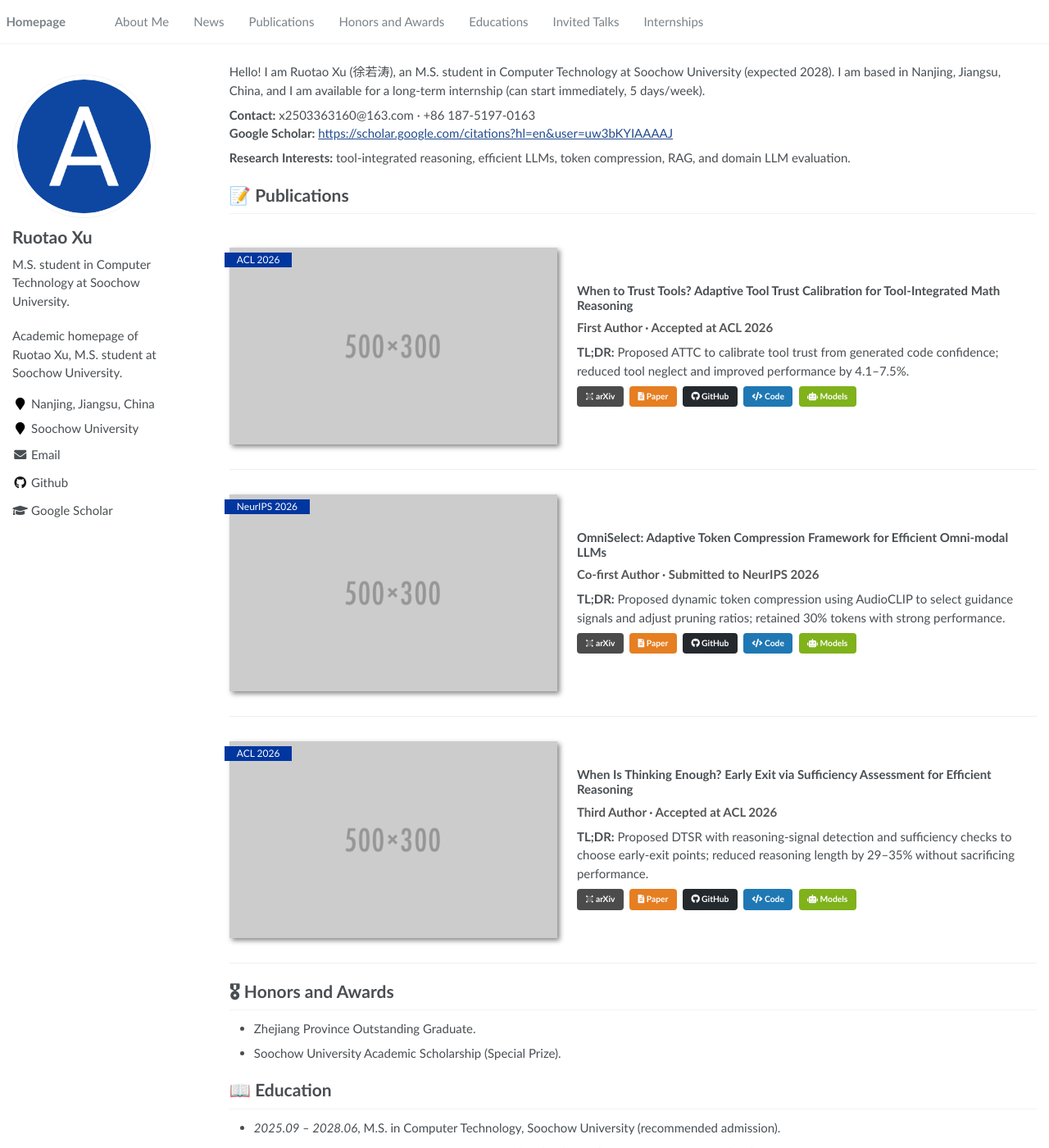
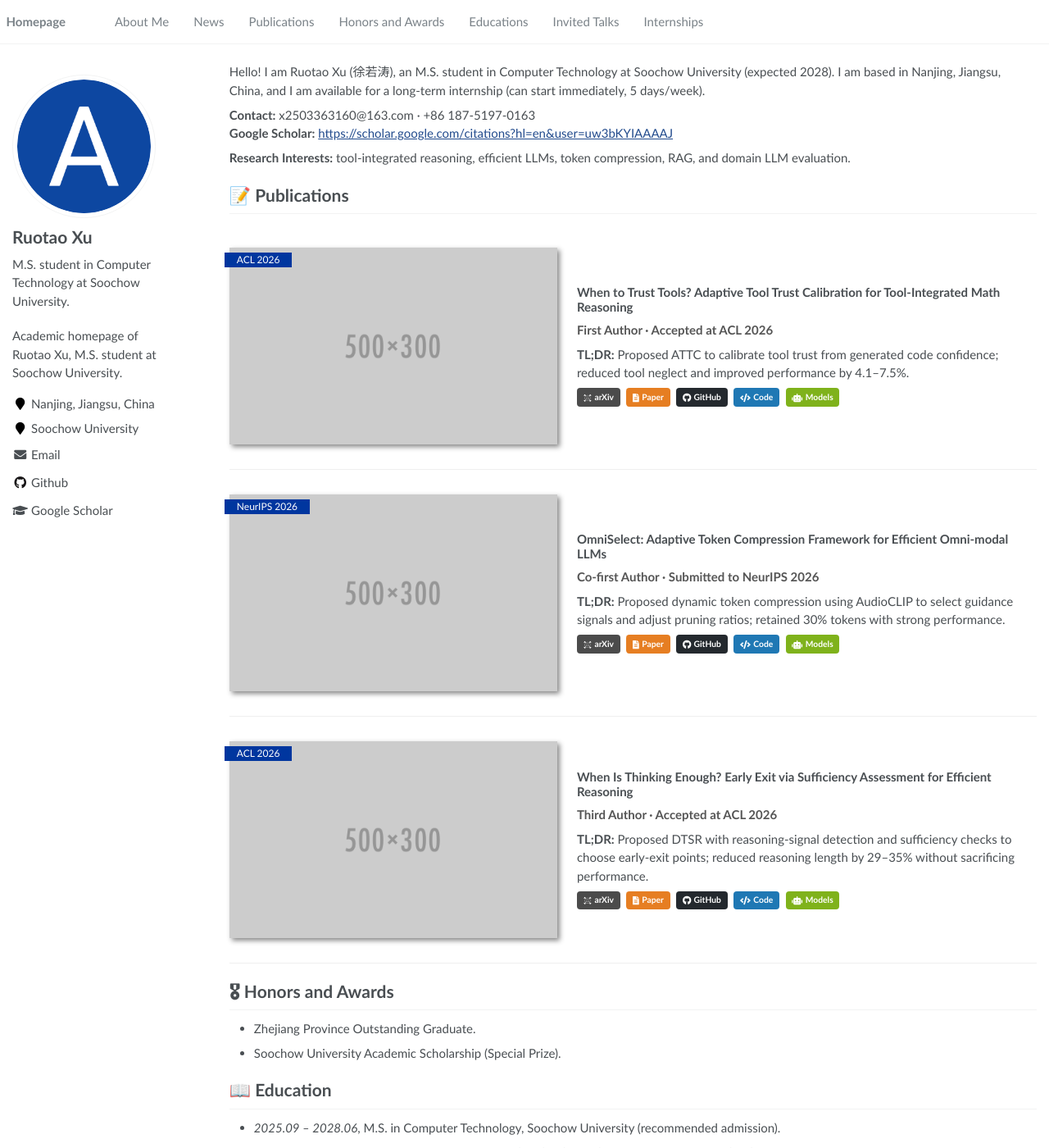
Before and after one commit to 00Dreamer00/00Dreamer00.github.io, a Jekyll site: the page built from _pages/about.md, in a window 1280 px wide and 1400 px high. Shown: the whole window at 82% size. Built offline with Jekyll 4.4.1, drawn with Linux system fonts in a browser that asks for light colours; some web fonts are replaced.

Commit message:
Refine publication tags
Agent-Logs-Url: https://github.com/00Dreamer00/00Dreamer00.github.io/sessions/32b58902-2303-4c9e-bed5-9714951b64a5

Co-authored-by: 00Dreamer00 <115709005+00Dreamer00@users.noreply.github.com>

```diff
--- a/_pages/about.md
+++ b/_pages/about.md
@@ -35,11 +35,11 @@ Hello! I am Ruotao Xu (徐若涛), an M.S. student in Computer Technology at Soo
     <p class="paper-box-authors">First Author · Accepted at ACL 2026</p>
     <p><strong>TL;DR:</strong> Proposed ATTC to calibrate tool trust from generated code confidence; reduced tool neglect and improved performance by 4.1–7.5%.</p>
     <div class="paper-box-links">
-      <span class="btn btn--small btn--arxiv"><i class="ai ai-arxiv"></i> arXiv</span>
-      <span class="btn btn--small btn--paper"><i class="fas fa-file-alt"></i> Paper</span>
-      <span class="btn btn--small btn--github"><i class="fab fa-github"></i> GitHub</span>
-      <span class="btn btn--small btn--code"><i class="fas fa-code"></i> Code</span>
-      <span class="btn btn--small btn--models"><i class="fas fa-robot"></i> Models</span>
+      <span class="paper-tag paper-tag--arxiv"><i class="ai ai-arxiv"></i> arXiv</span>
+      <span class="paper-tag paper-tag--paper"><i class="fas fa-file-alt"></i> Paper</span>
+      <span class="paper-tag paper-tag--github"><i class="fab fa-github"></i> GitHub</span>
+      <span class="paper-tag paper-tag--code"><i class="fas fa-code"></i> Code</span>
+      <span class="paper-tag paper-tag--models"><i class="fas fa-robot"></i> Models</span>
     </div>
   </div>
 </div>
@@ -54,11 +54,11 @@ Hello! I am Ruotao Xu (徐若涛), an M.S. student in Computer Technology at Soo
     <p class="paper-box-authors">Co-first Author · Submitted to NeurIPS 2026</p>
     <p><strong>TL;DR:</strong> Proposed dynamic token compression using AudioCLIP to select guidance signals and adjust pruning ratios; retained 30% tokens with strong performance.</p>
     <div class="paper-box-links">
-      <span class="btn btn--small btn--arxiv"><i class="ai ai-arxiv"></i> arXiv</span>
-      <span class="btn btn--small btn--paper"><i class="fas fa-file-alt"></i> Paper</span>
-      <span class="btn btn--small btn--github"><i class="fab fa-github"></i> GitHub</span>
-      <span class="btn btn--small btn--code"><i class="fas fa-code"></i> Code</span>
-      <span class="btn btn--small btn--models"><i class="fas fa-robot"></i> Models</span>
+      <span class="paper-tag paper-tag--arxiv"><i class="ai ai-arxiv"></i> arXiv</span>
+      <span class="paper-tag paper-tag--paper"><i class="fas fa-file-alt"></i> Paper</span>
+      <span class="paper-tag paper-tag--github"><i class="fab fa-github"></i> GitHub</span>
+      <span class="paper-tag paper-tag--code"><i class="fas fa-code"></i> Code</span>
+      <span class="paper-tag paper-tag--models"><i class="fas fa-robot"></i> Models</span>
     </div>
   </div>
 </div>
@@ -73,11 +73,11 @@ Hello! I am Ruotao Xu (徐若涛), an M.S. student in Computer Technology at Soo
     <p class="paper-box-authors">Third Author · Accepted at ACL 2026</p>
     <p><strong>TL;DR:</strong> Proposed DTSR with reasoning-signal detection and sufficiency checks to choose early-exit points; reduced reasoning length by 29–35% without sacrificing performance.</p>
     <div class="paper-box-links">
-      <span class="btn btn--small btn--arxiv"><i class="ai ai-arxiv"></i> arXiv</span>
-      <span class="btn btn--small btn--paper"><i class="fas fa-file-alt"></i> Paper</span>
-      <span class="btn btn--small btn--github"><i class="fab fa-github"></i> GitHub</span>
-      <span class="btn btn--small btn--code"><i class="fas fa-code"></i> Code</span>
-      <span class="btn btn--small btn--models"><i class="fas fa-robot"></i> Models</span>
+      <span class="paper-tag paper-tag--arxiv"><i class="ai ai-arxiv"></i> arXiv</span>
+      <span class="paper-tag paper-tag--paper"><i class="fas fa-file-alt"></i> Paper</span>
+      <span class="paper-tag paper-tag--github"><i class="fab fa-github"></i> GitHub</span>
+      <span class="paper-tag paper-tag--code"><i class="fas fa-code"></i> Code</span>
+      <span class="paper-tag paper-tag--models"><i class="fas fa-robot"></i> Models</span>
     </div>
   </div>
 </div>
--- a/assets/css/main.scss
+++ b/assets/css/main.scss
@@ -55,7 +55,7 @@
         display: flex;
         width: 100%;
         order: 2;
-        position: relative;
+        position: relative; // enables the badge overlay positioning
         img {
             max-width: 400px;
             box-shadow: 3px 3px 6px #888;
@@ -101,29 +101,37 @@
     flex-wrap: wrap;
     gap: 0.5em;
     margin-top: 0.5em;
-
-    .btn {
-        text-decoration: none !important;
-    }
 }
 
-.btn--arxiv {
+.paper-tag {
+    display: inline-flex;
+    align-items: center;
+    gap: 0.35em;
+    padding: 0.35em 0.75em;
+    border-radius: $border-radius;
+    font-size: $type-size-7;
+    font-weight: 600;
+    color: #fff;
+    cursor: default;
+}
+
+.paper-tag--arxiv {
     background-color: #4b4b4b;
 }
 
-.btn--paper {
+.paper-tag--paper {
     background-color: #e67e22;
 }
 
-.btn--github {
+.paper-tag--github {
     background-color: #24292e;
 }
 
-.btn--code {
+.paper-tag--code {
     background-color: #1f78b4;
 }
 
-.btn--models {
+.paper-tag--models {
     background-color: #7fb21b;
 }
 
```
